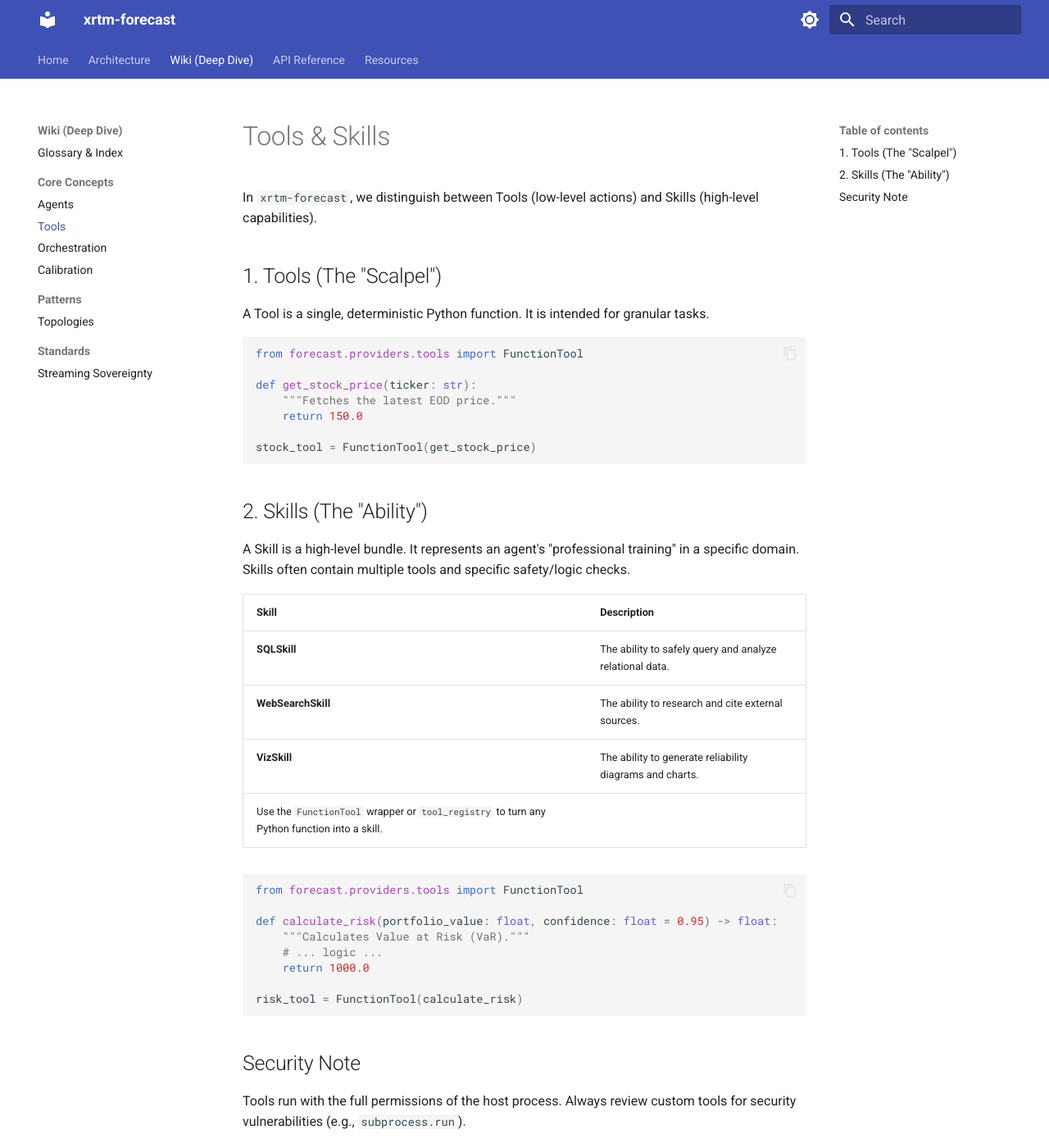
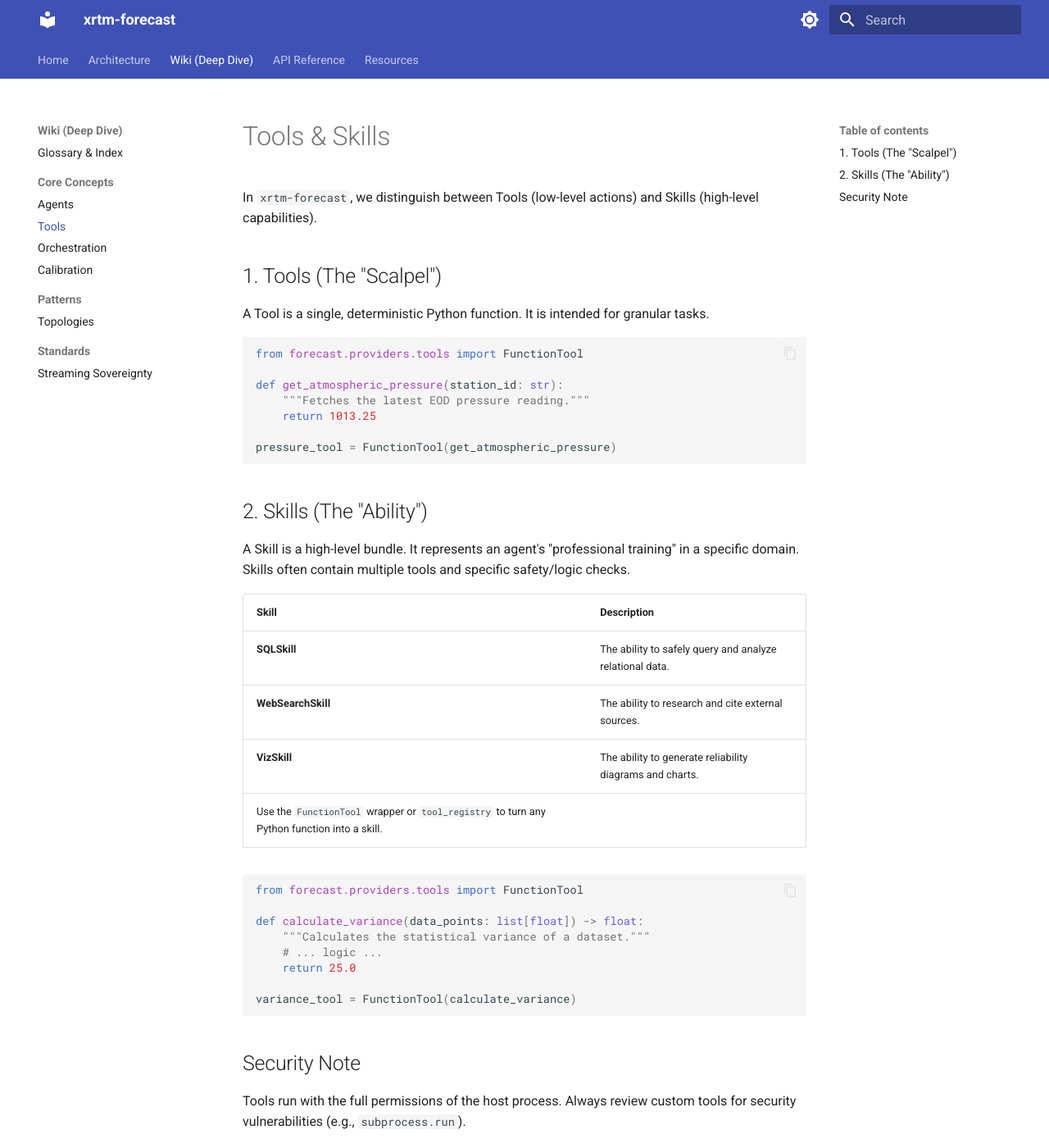
Before and after one commit to xrtm-org/forecast, an MkDocs documentation site: the page built from docs/wiki/concepts/tools.md, in a window 1280 px wide and 1400 px high. Shown: the whole window at 82% size. Built offline with MkDocs 1.6.1 and Material for MkDocs 9.7.7, drawn with Linux system fonts in a browser that asks for light colours.

Commit message:
docs: update API index, mkdocs nav, examples, and version bump
- Add causal, optimization, centaur pages to docs/api/index.md
- Update mkdocs.yml navigation with new API sections
- Rename polymarket_sample.json to subject_sample.json (domain-agnostic)
- Update examples for discovery, sensitivity analysis, and forecasting
- Update version to reflect v0.4.x features
- Update README, ROADMAP, CONTRIBUTING documentation
- Update pyproject.toml and uv.lock

````diff
--- a/docs/wiki/concepts/tools.md
+++ b/docs/wiki/concepts/tools.md
@@ -8,11 +8,11 @@
 ```python
 from forecast.providers.tools import FunctionTool
 
-def get_stock_price(ticker: str):
-    """Fetches the latest EOD price."""
-    return 150.0
+def get_atmospheric_pressure(station_id: str):
+    """Fetches the latest EOD pressure reading."""
+    return 1013.25
 
-stock_tool = FunctionTool(get_stock_price)
+pressure_tool = FunctionTool(get_atmospheric_pressure)
 ```
 
 ## 2. Skills (The "Ability")
@@ -28,12 +28,12 @@
 ```python
 from forecast.providers.tools import FunctionTool
 
-def calculate_risk(portfolio_value: float, confidence: float = 0.95) -> float:
-    """Calculates Value at Risk (VaR)."""
+def calculate_variance(data_points: list[float]) -> float:
+    """Calculates the statistical variance of a dataset."""
     # ... logic ...
-    return 1000.0
+    return 25.0
 
-risk_tool = FunctionTool(calculate_risk)
+variance_tool = FunctionTool(calculate_variance)
 ```
 
 ## Security Note
--- a/mkdocs.yml
+++ b/mkdocs.yml
@@ -59,6 +59,9 @@
       - Evaluation: api/evaluation.md
       - Memory: api/memory.md
       - Telemetry: api/telemetry.md
+      - Causal Interpretability: api/causal.md
+      - Optimization: api/optimization.md
+      - Centaur Protocol (HITL): api/centaur.md
   - Resources:
       - Agents Registry: agents_registry.md
       - Custom Designs: custom_designs.md
--- a/pyproject.toml
+++ b/pyproject.toml
@@ -29,7 +29,8 @@
     "scikit-learn>=1.3.0",
     "sqlalchemy>=2.0.0",
     "matplotlib>=3.7.0",
-    "seaborn>=0.12.0"
+    "seaborn>=0.12.0",
+    "networkx>=3.0"
 ]
 
 [project.scripts]
--- a/src/forecast/__init__.py
+++ b/src/forecast/__init__.py
@@ -15,7 +15,7 @@
 
 from forecast.core.orchestrator import Orchestrator
 from forecast.core.runtime import AsyncRuntime
-from forecast.core.schemas.graph import BaseGraphState
+from forecast.core.schemas.graph import BaseGraphState, TemporalContext
 from forecast.core.telemetry.audit import auditor
 from forecast.kit.agents import Agent, GraphAgent, LLMAgent, RoutingAgent, ToolAgent, registry
 from forecast.kit.agents.specialists.analyst import ForecastingAnalyst
@@ -44,6 +44,7 @@
     "SQLSkill",
     "PandasSkill",
     "AsyncRuntime",
+    "TemporalContext",
     "__version__",
     "__author__",
     "__contact__",
--- a/src/forecast/version.py
+++ b/src/forecast/version.py
@@ -19,7 +19,7 @@
 
 __all__ = ["__version__", "__author__", "__contact__", "__license__", "__copyright__"]
 
-__version__ = "0.3.2"
+__version__ = "0.4.0"
 __author__ = "XRTM Team"
 __contact__ = "moy@xrtm.org"
 __license__ = "Apache-2.0"
````
Also changed, not shown: CONTRIBUTING.md (+4 -0 lines), README.md (+12 -6 lines), ROADMAP.md (+3 -3 lines), docs/api/index.md (+6 -0 lines), docs/architecture.md (+1 -1 lines), docs/wiki/glossary.md (+1 -1 lines), 10 other files.
